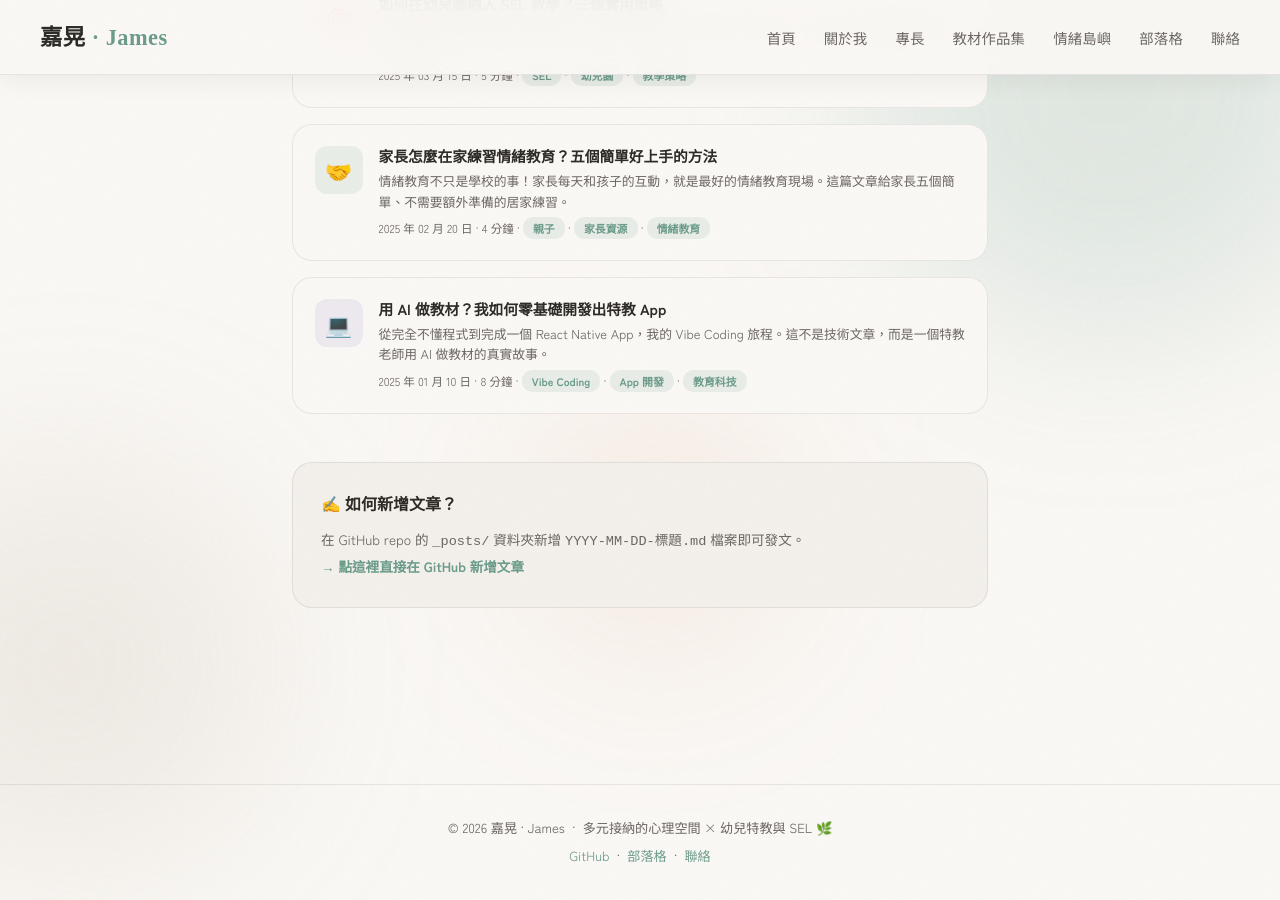
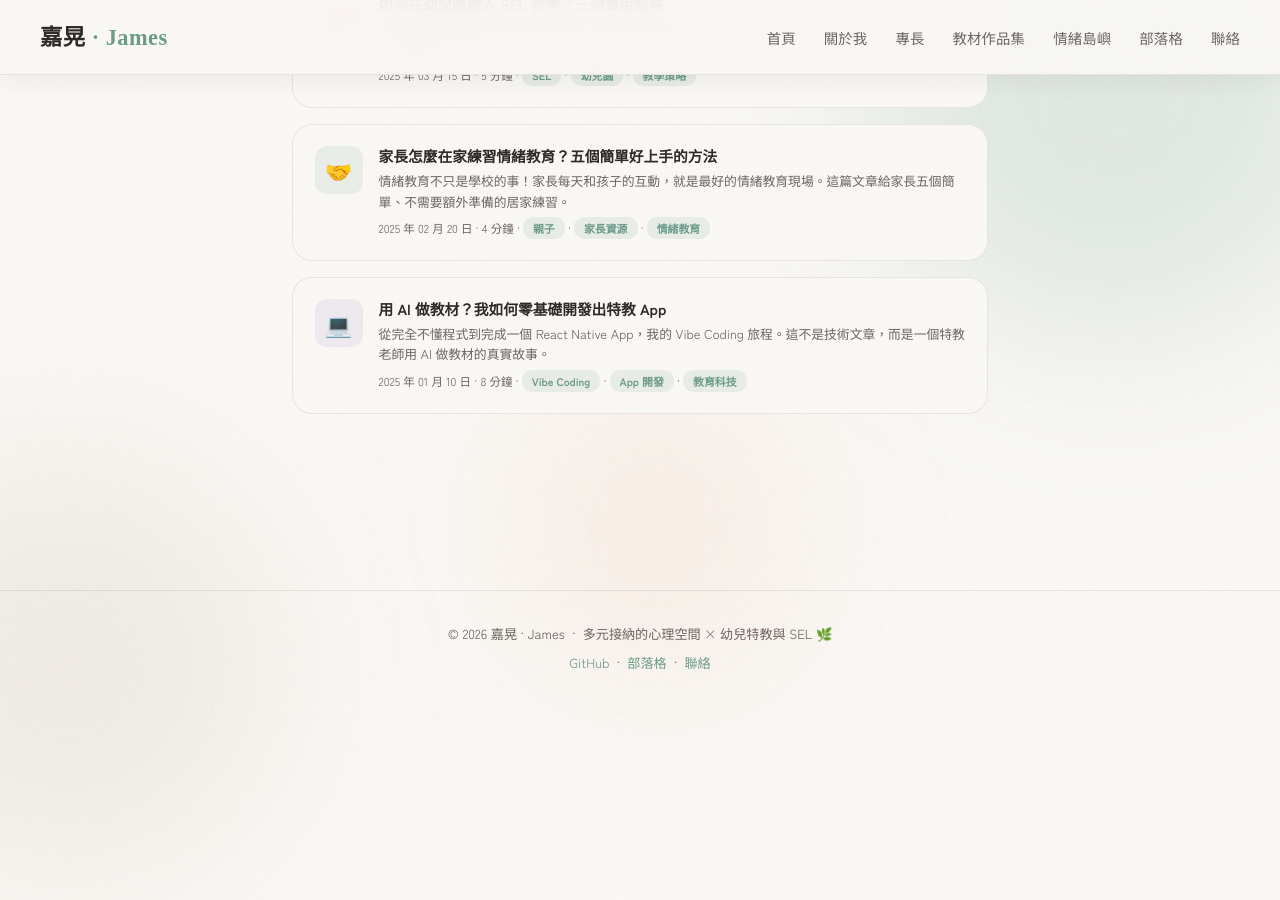
Before and after one commit to gahanglee/gahanglee.github.io, a Jekyll site: the page built from pages/blog.html, in a window 1280 px wide and 900 px high, scrolled down 619 px. Built offline with Jekyll 4.4.1, drawn with Linux system fonts in a browser that asks for light colours.

Commit message:
Delete blog post creation instructions
Removed instructions for adding new blog posts.

```diff
--- a/pages/blog.html
+++ b/pages/blog.html
@@ -28,13 +28,5 @@ permalink: /blog/
       {% endfor %}
     </div>
     {% endif %}
-
-    <div style="margin-top:3rem;padding:1.75rem;background:var(--bg-soft);border-radius:var(--radius);border:1px solid var(--border)">
-      <h3 style="font-family:var(--serif);font-size:1rem;font-weight:700;margin-bottom:0.5rem">✍️ 如何新增文章？</h3>
-      <p style="font-size:0.85rem;color:var(--text-muted);line-height:1.8">
-        在 GitHub repo 的 <code>_posts/</code> 資料夾新增 <code>YYYY-MM-DD-標題.md</code> 檔案即可發文。<br>
-        <a href="https://github.com/gahanglee/gahanglee.github.io/new/main/_posts" target="_blank" style="color:var(--teal);font-weight:600">→ 點這裡直接在 GitHub 新增文章</a>
-      </p>
-    </div>
   </section>
 </div>
```
